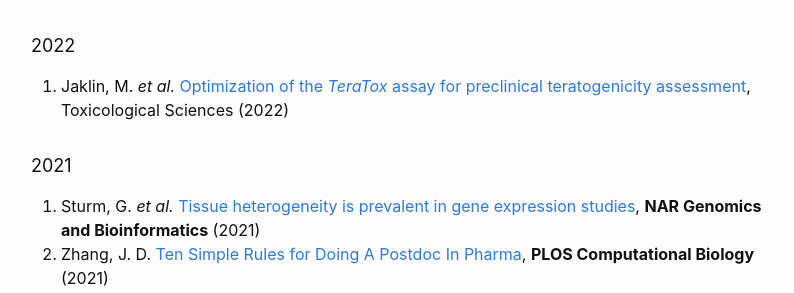
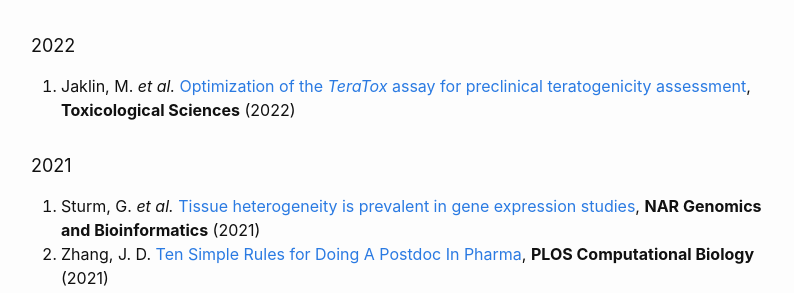
Before and after one commit to Accio/accio.github.io, a Jekyll site: the page built from _pages/publications.md, in a window 1280 px wide and 900 px high, scrolled down 605 px. Shown: the part 184-477 px from the top of the window, without its empty margins (239-1033 px from the left). Built offline with Jekyll 4.4.1, drawn with Linux system fonts in a browser that asks for light colours.

Commit message:
update journal title

```diff
--- a/_pages/publications.md
+++ b/_pages/publications.md
@@ -38,7 +38,7 @@ My [Google Scholar profile](https://scholar.google.com/citations?user=ths6zX0AAA
 
 ##### 2022
 
-43. Jaklin, M. *et al.* [Optimization of the *TeraTox* assay for preclinical teratogenicity assessment](https://academic.oup.com/toxsci/advance-article/doi/10.1093/toxsci/kfac046/6575922), Toxicological Sciences (2022)
+43. Jaklin, M. *et al.* [Optimization of the *TeraTox* assay for preclinical teratogenicity assessment](https://academic.oup.com/toxsci/advance-article/doi/10.1093/toxsci/kfac046/6575922), **Toxicological Sciences** (2022)
 
 ##### 2021
 
```
